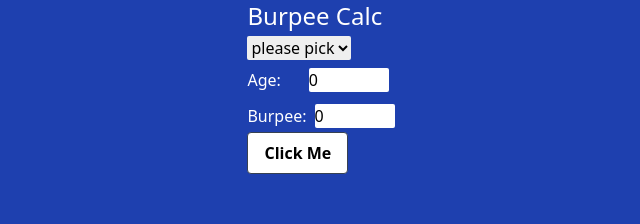
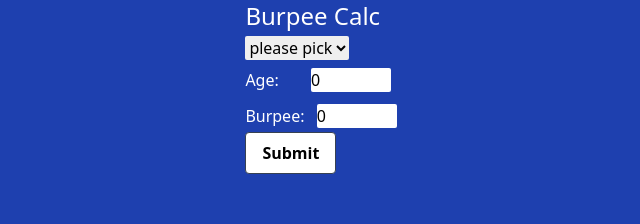
Before and after one commit to Aaron-m-ram/burpee-calc, a React (Create React App) app: page / in a window 1280 px wide. Shown: the top 224 px of the page, without its empty margins (319-959 px from the left). Built offline with nearby package versions, Linux system fonts and the light colour scheme.

Commit message:
comments and prettier clean up

```diff
--- a/src/App.js
+++ b/src/App.js
@@ -1,40 +1,28 @@
 import { useState } from "react";
 import React from "react";
 import Button from "./components/Button";
-import Dropdown from "./components/Dropdown"
+import Dropdown from "./components/Dropdown";
 import LabelInput from "./components/Label+Input";
 
-import {ageGetter,burpee} from "./data/Logic";
-
-/*     alert("You clicked the button\n" + "Age: "+ ageInput +
-      "\nBurpee: " +burpInput+ "\nGender: "+ selectedValue); */
+import { ageGetter, burpee } from "./data/Logic";
 
 function App() {
-
   //handle the clicks for submit button
-  const handleClick= ()=> {
-    let scoresheet = ageGetter(ageInput, selectedValue) //working
-    let finalScore = burpee(burpInput, scoresheet)
-    alert("Burpees: " +  burpInput + "final score"+ finalScore)
-  }
+  const handleClick = () => {
+    let scoresheet = ageGetter(ageInput, selectedValue); //get score sheet
+    let finalScore = burpee(burpInput, scoresheet); //get final score
+    alert("Burpees: " + burpInput + "final score" + finalScore);
+  };
 
   //handle the states for the label inputs
-  const[ageInput, setAgeInput] = useState('');
-  const[burpInput, setBurpInput] = useState('')
-  const onInput = (e) => setAgeInput(e.target.value)
-  const onChange = (e) => setBurpInput(e.target.value)
+  const [ageInput, setAgeInput] = useState(""); //set the state for age
+  const [burpInput, setBurpInput] = useState(""); //set the state for burpee
+  const onInput = (e) => setAgeInput(e.target.value); //get the input for age
+  const onChange = (e) => setBurpInput(e.target.value); //get the input for burpee
 
   //handles the states for the Dropdown
-  const [selectedValue, setSelectedValue] = useState("");
-  const handleChange = (e) => setSelectedValue(e.target.value)
-
-
-
-
-
-
-
-
+  const [selectedValue, setSelectedValue] = useState(""); //set the state for gender
+  const handleChange = (e) => setSelectedValue(e.target.value); //get gender value
 
   return (
     <div className="flex justify-center">
@@ -42,13 +30,12 @@ function App() {
         <h1 className="text-2xl text-white">Burpee Calc</h1>
 
         <Dropdown handleChange={handleChange} />
-        <LabelInput clnvar="pr-7 text-white" name="Age:" input={onInput}/>
-        <LabelInput clnvar="pr-2 text-white" name="Burpee:" input={onChange}/>
+        <LabelInput clnvar="pr-7 text-white" name="Age:" input={onInput} />
+        <LabelInput clnvar="pr-2 text-white" name="Burpee:" input={onChange} />
 
-        <Button label= "Click Me" onClick= {handleClick}/>
+        <Button label="Submit" onClick={handleClick} />
       </div>
     </div>
-
   );
 }
 
--- a/src/components/Dropdown.js
+++ b/src/components/Dropdown.js
@@ -1,16 +1,17 @@
-import React from 'react'
+import React from "react";
 
-const Dropdown = ({optionsState, handleChange}) => {
+const Dropdown = ({ optionsState, handleChange }) => {
   return (
     <select
       className="form-select focus:outline-none focus:ring focus:border-white rounded-sm mt-1"
-            value = {optionsState}
-            onChange = {handleChange}>
+      value={optionsState} //this lets you pick what is going to be the value selected default is nothing
+      onChange={handleChange}
+    >
       <option value="0">please pick</option>
       <option value="1">Male</option>
       <option value="2">Female</option>
     </select>
-    )
-}
+  );
+};
 
-export default Dropdown
+export default Dropdown;
--- a/src/components/Label+Input.js
+++ b/src/components/Label+Input.js
@@ -1,36 +1,27 @@
-import React from "react"
+import React from "react";
 
-const LabelInput = ({name,clnvar,input})=> {
+const LabelInput = ({ name, clnvar, input }) => {
+  return (
+    <div className="pt-2 pb-1">
+      <label className={clnvar}>
+        {" "}
+        {/* be able to use Tailwind css  */}
+        {name} {/* each have unique names */}
+      </label>
+      <input
+        className="focus:outline-none focus:ring focus:border-white rounded-sm"
+        type="Number"
+        min="0"
+        max="99"
+        defaultValue="0"
+        onChange={input}
+      />{" "}
+      {/* uplift input to parent */}
+    </div>
+  );
+};
 
-    return (
-        <div className="pt-2 pb-1">
-            <label className={clnvar}>
-                {name}
-            </label>
-            <input className="focus:outline-none focus:ring focus:border-white rounded-sm"
-                   type="Number" min= "0" max="99" defaultValue="0" onChange={input}/>
-        </div>
-    )
-}
-
-export default LabelInput
-
-
-
-
-
-
-
-
-
-
-
-
-
-
-
-
-
+export default LabelInput;
 
 /* import {useState} from 'react'
 
--- a/src/data/Logic.js
+++ b/src/data/Logic.js
@@ -1,119 +1,120 @@
-
 let mBurp17_24 = [
-        {count: 30, points: 1},
-        {count: 31, points: 4},
-        {count: 32, points: 7},
-        {count: 33, points: 10},
-        {count: 34, points: 10.6},
-        {count: 35, points: 11},
-        {count: 36, points: 11.6},
-        {count: 37, points: 12},
-        {count: 38, points: 12.6},
-        {count: 39, points: 13},
-        {count: 40, points: 13.6},
-        {count: 41, points: 14},
-        {count: 42, points: 14.4},
-        {count: 43, points: 14.6},
-        {count: 44, points: 15},
-        {count: 45, points: 15.4},
-        {count: 46, points: 15.6},
-        {count: 47, points: 16},
-        {count: 48, points: 16.2},
-        {count: 49, points: 16.6},
-        {count: 50, points: 16.8},
-        {count: 51, points: 17},
-        {count: 52, points: 17.2},
-        {count: 53, points: 17.4},
-        {count: 54, points: 17.6},
-        {count: 55, points: 17.7},
-        {count: 56, points: 17.8},
-        {count: 57, points: 18},
-        {count: 58, points: 18.2},
-        {count: 59, points: 18.4},
-        {count: 60, points: 18.6},
-        {count: 61, points: 18.8},
-        {count: 62, points: 19},
-        {count: 63, points: 19.2},
-        {count: 64, points: 19.4},
-        {count: 65, points: 19.6},
-        {count: 66, points: 19.8},
-        {count: 67, points: 20},
+  { count: 30, points: 1 },
+  { count: 31, points: 4 },
+  { count: 32, points: 7 },
+  { count: 33, points: 10 },
+  { count: 34, points: 10.6 },
+  { count: 35, points: 11 },
+  { count: 36, points: 11.6 },
+  { count: 37, points: 12 },
+  { count: 38, points: 12.6 },
+  { count: 39, points: 13 },
+  { count: 40, points: 13.6 },
+  { count: 41, points: 14 },
+  { count: 42, points: 14.4 },
+  { count: 43, points: 14.6 },
+  { count: 44, points: 15 },
+  { count: 45, points: 15.4 },
+  { count: 46, points: 15.6 },
+  { count: 47, points: 16 },
+  { count: 48, points: 16.2 },
+  { count: 49, points: 16.6 },
+  { count: 50, points: 16.8 },
+  { count: 51, points: 17 },
+  { count: 52, points: 17.2 },
+  { count: 53, points: 17.4 },
+  { count: 54, points: 17.6 },
+  { count: 55, points: 17.7 },
+  { count: 56, points: 17.8 },
+  { count: 57, points: 18 },
+  { count: 58, points: 18.2 },
+  { count: 59, points: 18.4 },
+  { count: 60, points: 18.6 },
+  { count: 61, points: 18.8 },
+  { count: 62, points: 19 },
+  { count: 63, points: 19.2 },
+  { count: 64, points: 19.4 },
+  { count: 65, points: 19.6 },
+  { count: 66, points: 19.8 },
+  { count: 67, points: 20 },
 ]; // push up scoresheet
 
 let fBurp17_24 = [
-        {count: 15, points: 1},
-        {count: 16, points: 4},
-        {count: 17, points: 7},
-        {count: 18, points: 10},
-        {count: 19, points: 11},
-        {count: 20, points: 11.6},
-        {count: 21, points: 12},
-        {count: 22, points: 12.6},
-        {count: 23, points: 13},
-        {count: 24, points: 14},
-        {count: 25, points: 14.4},
-        {count: 26, points: 14.6},
-        {count: 27, points: 15},
-        {count: 28, points: 16},
-        {count: 29, points: 16.2},
-        {count: 30, points: 16.4},
-        {count: 31, points: 16.6},
-        {count: 32, points: 16.8},
-        {count: 33, points: 17},
-        {count: 34, points: 17.2},
-        {count: 35, points: 17.6},
-        {count: 36, points: 17.8},
-        {count: 37, points: 18},
-        {count: 38, points: 18.2},
-        {count: 39, points: 18.4},
-        {count: 40, points: 18.6},
-        {count: 41, points: 18.8},
-        {count: 42, points: 19},
-        {count: 43, points: 19.2},
-        {count: 44, points: 19.4},
-        {count: 45, points: 19.6},
-        {count: 46, points: 19.8},
-        {count: 47, points: 20}
-
+  { count: 15, points: 1 },
+  { count: 16, points: 4 },
+  { count: 17, points: 7 },
+  { count: 18, points: 10 },
+  { count: 19, points: 11 },
+  { count: 20, points: 11.6 },
+  { count: 21, points: 12 },
+  { count: 22, points: 12.6 },
+  { count: 23, points: 13 },
+  { count: 24, points: 14 },
+  { count: 25, points: 14.4 },
+  { count: 26, points: 14.6 },
+  { count: 27, points: 15 },
+  { count: 28, points: 16 },
+  { count: 29, points: 16.2 },
+  { count: 30, points: 16.4 },
+  { count: 31, points: 16.6 },
+  { count: 32, points: 16.8 },
+  { count: 33, points: 17 },
+  { count: 34, points: 17.2 },
+  { count: 35, points: 17.6 },
+  { count: 36, points: 17.8 },
+  { count: 37, points: 18 },
+  { count: 38, points: 18.2 },
+  { count: 39, points: 18.4 },
+  { count: 40, points: 18.6 },
+  { count: 41, points: 18.8 },
+  { count: 42, points: 19 },
+  { count: 43, points: 19.2 },
+  { count: 44, points: 19.4 },
+  { count: 45, points: 19.6 },
+  { count: 46, points: 19.8 },
+  { count: 47, points: 20 },
 ]; // push up scoresheet
 
 const ageGetter = (inputAge, inputGender) => {
-        if(inputGender === '1') { //male
+  if (inputGender === "1") {
+    //male
     if (inputAge < 25) {
       return mBurp17_24;
-            }else{
-                alert("Error too high of a number")
+    } else {
+      alert("Error too high of a number");
+    }
+  } else if (inputGender === "2") {
+    //female
+    if (inputAge < 25) {
+      return fBurp17_24;
+    } else {
+      alert("Error too high of a number");
+    }
+  } else {
+    alert("Error you didn't pick gender");
+  }
+};
+
+function burpee(burp, scoreSheet) {
+  if (
+    burp < scoreSheet[0].count ||
+    burp === null ||
+    burp === undefined ||
+    isNaN(burp) === true
+  ) {
+    return 0;
+  } else if (burp > scoreSheet[scoreSheet.length - 1].count) {
+    return 20;
+  } else {
+    for (var i = 0; i < scoreSheet.length; i++) {
+      //console.log("burp: " + burp)
+      console.log(scoreSheet[i].count);
+      // eslint-disable-next-line
+      if (burp == scoreSheet[i].count) {
+        return scoreSheet[i].points;
       }
     }
-        else if(inputGender === "2"){ //female
-            if (inputAge < 25) {
-                return fBurp17_24;
-            }else{
-                alert("Error too high of a number")
-            }
-        }else{
-            alert("Error you didn't pick gender")
   }
 }
 
-    function burpee(burp, scoreSheet) {
-        if(burp < scoreSheet[0].count || burp === null || burp === undefined || isNaN(burp) === true){
-            return 0
-        } else if(burp > scoreSheet[scoreSheet.length - 1].count){
-        return 20
-        } else{
-            for(var i = 0; i<scoreSheet.length; i++){
-                console.log("burp: " + burp)
-                console.log(scoreSheet[i].count)
-                // eslint-disable-next-line
-                if(burp == scoreSheet[i].count){
-                return scoreSheet[i].points
-                }
-            }
-        }
-    };
-
-export{
-    ageGetter,
-    burpee,
-}
+export { ageGetter, burpee };
```
Also changed, not shown: src/components/Button.js (+6 -8 lines), src/data/Burpeedata.js (deleted, +0 -81 lines). Lines whose indentation alone changed are shown as unchanged.
